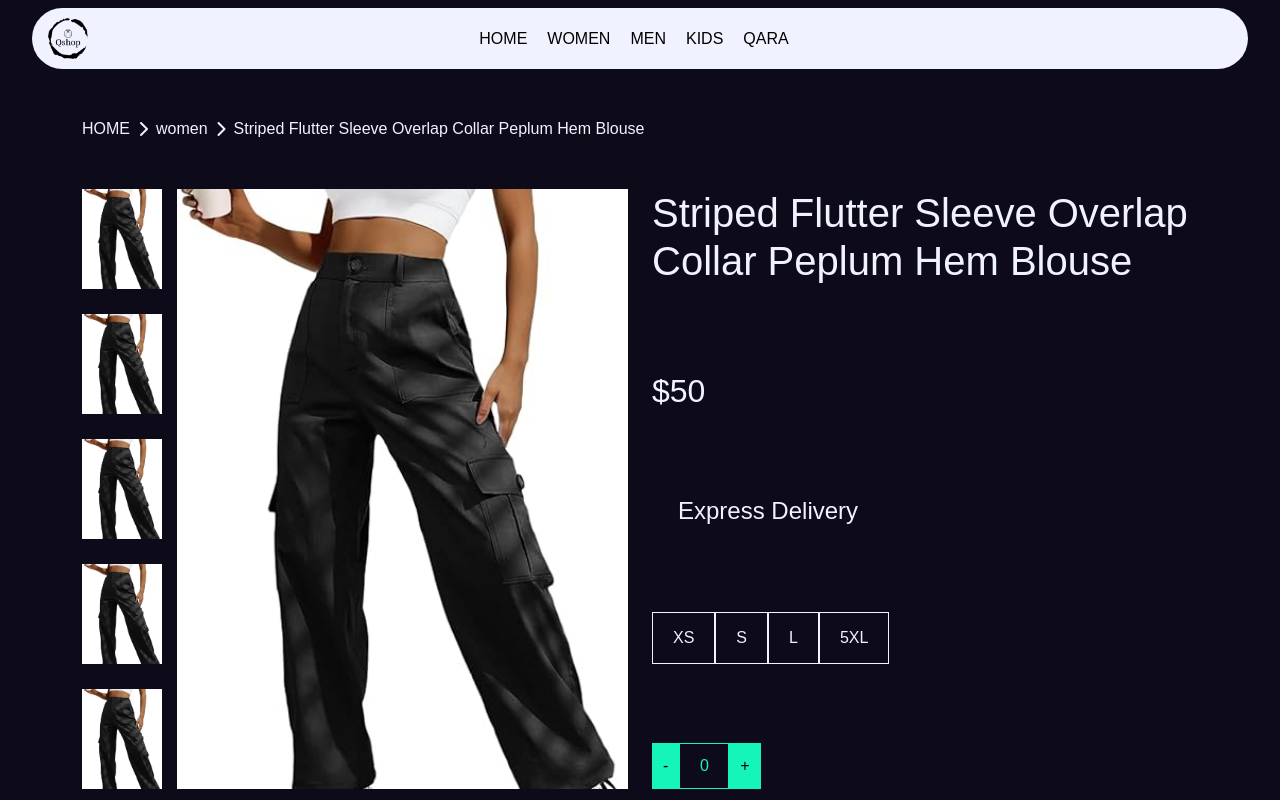
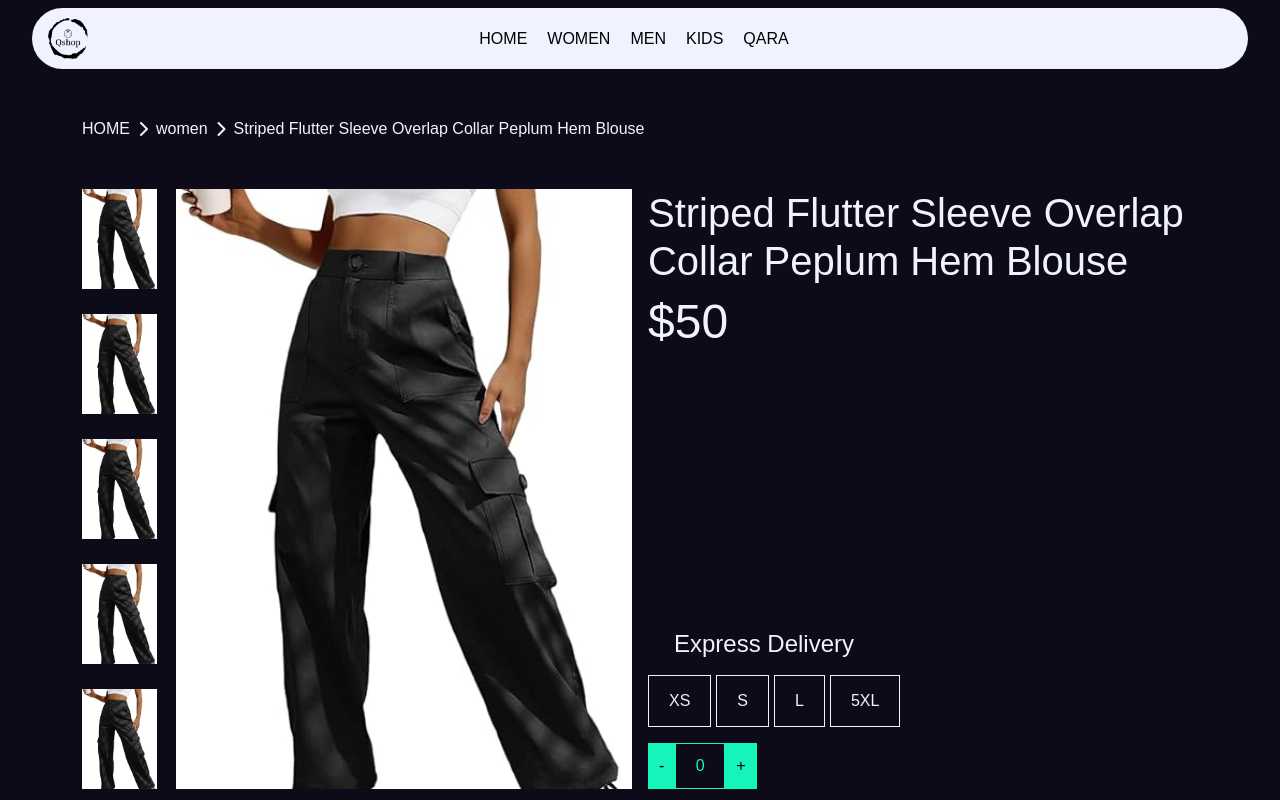
Before and after one commit to Kardarigan/Qshop, a React (Create React App) app: page /1/Product/1 in a window 1280 px wide. Shown: the top 800 px of the page. Built offline with nearby package versions, Linux system fonts and the light colour scheme; some icons are missing; a web font is replaced by a local one.

Commit message:
solving showing discount

```diff
--- a/src/comps/Card.jsx
+++ b/src/comps/Card.jsx
@@ -13,7 +13,19 @@ export default function Card(product) {
                         <h2>{product.title}</h2>
                         <hr />
                         <div className="d-flex justify-content-between">
-                            <span>${product.price}</span>
+                            <span>
+                                {product.oldPrice ? (
+                                    <>
+                                        <del>${product.oldPrice}</del>
+                                        ${product.price}
+                                        <span>
+                                            {Math.round((product.oldPrice - product.price) / product.oldPrice * 100)}% OFF
+                                        </span>
+                                    </>
+                                ) : (
+                                    <>${product.price}</>
+                                )}
+                            </span>
                             <span>{product.date}</span>
                         </div>
                     </div>
--- a/src/comps/Product_details.jsx
+++ b/src/comps/Product_details.jsx
@@ -3,9 +3,12 @@ import Breadcrumb from "./Breadcrumb";
 import Message from "./Message";
 
 export default function Product_details(props) {
+
     const { product } = props;
     const [count, setCount] = useState(0);
     const [message, setMessage] = useState("");
+    const [selectedSize, setSelectedSize] = useState(null);
+
 
     const handleDecrement = () => {
         if (count > 0) {
@@ -28,35 +31,43 @@ export default function Product_details(props) {
         }
     };
 
+
     return (
         <section className="details py-5">
             <Breadcrumb product={product} />
-            <div className="row mt-5">
-                <div className="col-lg-1 d-flex justify-content-between flex-column gallery-thumb">
+            <div className="row mt-5 gx-3 gallery">
+                <div className="col-lg-1 col-2 d-flex justify-content-between flex-column gallery-thumb">
                     <img src={product.cover} alt={product.title} />
                     <img src={product.cover} alt={product.title} />
                     <img src={product.cover} alt={product.title} />
                     <img src={product.cover} alt={product.title} />
                     <img src={product.cover} alt={product.title} />
                 </div>
-                <div className="col-lg-5 gallery-main">
+                <div className="col-lg-5 col-10 gallery-main">
                     <img src={product.cover} alt={product.title} />
                 </div>
                 <div className="col-lg-6 d-flex justify-content-between flex-column details-content">
+                    <div>
                         <h1>{product.title}</h1>
                         <h2>
-                        {product.oldPrice ? <><del>${product.oldPrice}</del>${product.price}</> : <>${product.price}</>}
+                            {product.oldPrice ? <><del>${product.oldPrice}</del>${product.price}<span>{Math.round((product.oldPrice - product.price) / product.oldPrice * 100)}% OFF</span></> : <>${product.price}</>}
                         </h2>
+                    </div>
+                    <div>
                         {product.express && <h4><i class="fal fa-shipping-fast me-2" />Express Delivery</h4>}
-                    <form className="sizes">
+                        <form className="sizes my-3">
                             {product.sizes.map((size) => (
-                            <label htmlFor={`buttonSize${size}`} key={size}>
+                                <label>
                                     <input
-                                    id={`buttonSize${size}`}
-                                    name={`buttonSize${size}`}
                                         type="radio"
+                                        value={size}
+                                        checked={selectedSize === size}
+                                        onChange={() => setSelectedSize(size)}
+                                        required
                                     />
-                                <button type="button">{size}</button>
+                                    <button type="button" onClick={() => setSelectedSize(size)}>
+                                        {size}
+                                    </button>
                                 </label>
                             ))}
                         </form>
@@ -66,7 +77,7 @@ export default function Product_details(props) {
                             <button className="button button-classic" onClick={handleIncrement}>+</button>
                             <Message message={message} show={message.length > 0} />
                         </div>
-
+                    </div>
                 </div>
             </div>
         </section >
--- a/src/style/product.scss
+++ b/src/style/product.scss
@@ -1,18 +1,26 @@
 .details {
     .gallery {
+
         &-thumb {
+            max-height: 100%;
+
             img {
-                width: 80px;
+                width: 75px;
+
                 max-height: 100px;
                 object-fit: cover;
                 object-position: center;
+
+                &:not(:first-child) {
+                    margin-top: 3%;
+                }
             }
         }
 
         &-main {
             img {
                 width: 100%;
-                max-height: 600px;
+                height: 600px;
                 object-fit: cover;
                 object-position: center;
             }
@@ -20,10 +28,31 @@
     }
 
     &-content {
+        h2 {
+            font-size: 3rem;
+            display: flex;
+            align-items: center;
+
+            del {
+                font-size: 2rem;
+                color: rgba($color_text, 0.5);
+            }
+
+            span {
+                font-size: 1.5rem;
+                margin-left: 10px;
+                padding: 5px 20px;
+                color: $color_dark;
+                background-color: $color_prime;
+            }
+        }
+
         .sizes {
             display: flex;
 
             label {
+                margin-right: 5px;
+
                 button {
                     all: unset;
                     display: block;
@@ -43,6 +72,8 @@
 
                     &:checked {
                         ~button {
+                            color: $color_text_2nd;
+                            border-color: transparent;
                             background-color: $color_prime;
                         }
                     }
```
Lines whose indentation alone changed are shown as unchanged.
